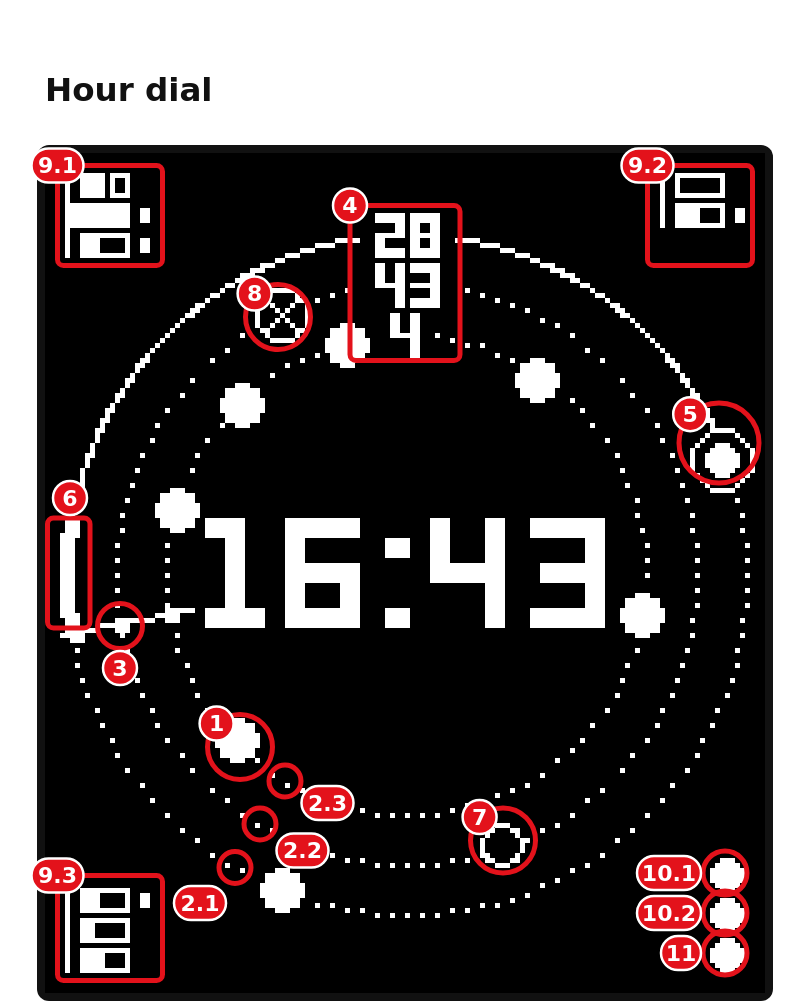
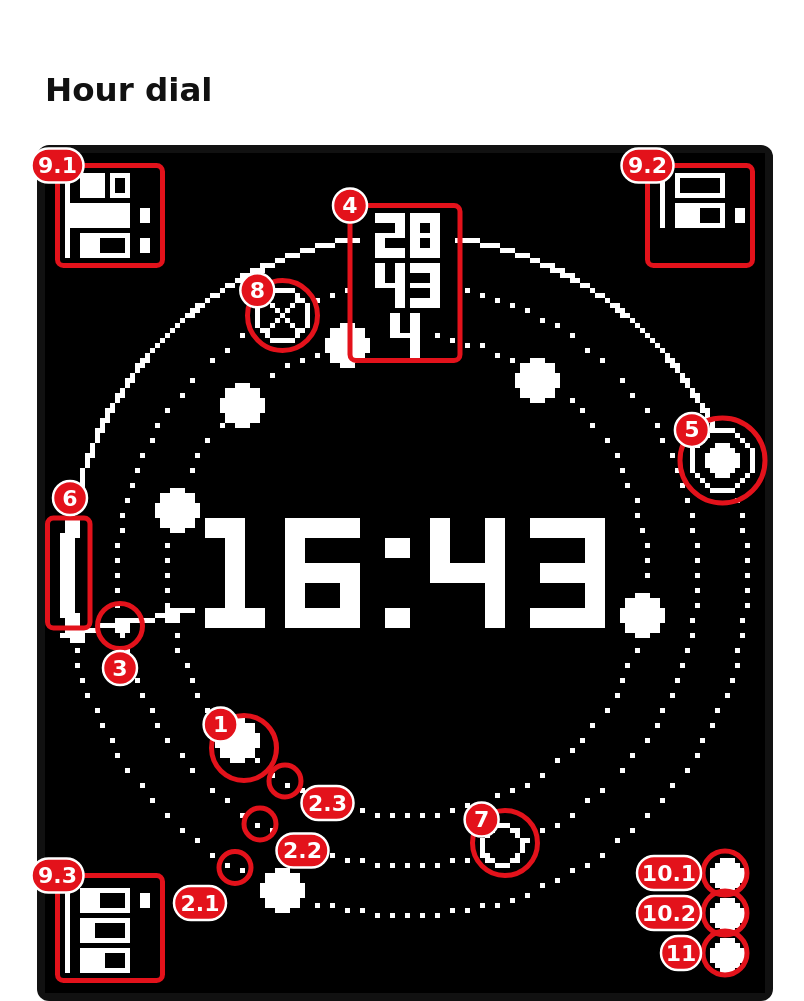
Before and after one commit to jdavis-codes/MBTA-PEBBLE, a website: page docs/watch-guide.html in a window 1280 px wide. Shown: the part 4685-5686 px from the top of the page, without its empty margins (235-1039 px from the left). Drawn offline with Linux system fonts and the light colour scheme.

Commit message:
Hour dial guides: centre the circles on the markers they point at
Co-Authored-By: Claude Fable 5.2 <noreply@anthropic.com>
Claude-Session: https://claude.ai/code/session_018kUttcRWv8pxFU9anVHVt8

```diff
--- a/docs/watch-guide.html
+++ b/docs/watch-guide.html
@@ -99,27 +99,27 @@ mobile:[
 ]},
 dial:{name:'Hour dial',img:'screen-guide-dial.png',y0:150,items:[
  {side:'l',title:'Bluebikes clusters',body:'Three corners each hold one cluster of nearby Bluebikes docks: cluster 1 top left, cluster 2 top right, cluster 3 bottom left. Each bar is one dock and fills from the left with the share of dock slots holding a bike.<br>- A solid bar touching the line is a full dock.<br>- A solid bar with one open cell has one free parking space.',box:[2.5,2.5,23.5,22.5]},
- {side:'l',title:'Canceled train',body:'A crossed circle marks a canceled train. Only shown for commuter rail: subway trains are regularly canceled and rescheduled.',circ:[46.6,32.8,6.5]},
+ {side:'l',title:'Canceled train',body:'A crossed circle marks a canceled train. Only shown for commuter rail: subway trains are regularly canceled and rescheduled.',circ:[47.5,32.5,7]},
  {side:'l',title:'Time left to leave',body:'If the departure warning is enabled in the watchface settings, a bar appears beside the hand when it is time to head to the station. It ends where the hand will be at your minimum time to leave, so it shrinks to nothing as the hand closes in. It pulses between bold and thin.',box:[0.5,73,9,95]},
  {side:'l',title:'The hand',body:'The thin hand points at the current minute, like the minute hand of a clock. Trains just clockwise of it leave soonest.',circ:[15,94.6,4.5],ty:850},
- {side:'l',title:'Trains',body:'Each dot is a train, placed at the minute it departs. Only trains in the next hour are shown.',circ:[39,118.8,6.5],ty:1000},
+ {side:'l',title:'Trains',body:'Each dot is a train, placed at the minute it departs. Only trains in the next hour are shown.',circ:[39.8,119,6.5],ty:1000},
  {side:'r',top:1,title:'Minutes to departure',body:'Minutes until each station’s next train. The number furthest from the center belongs to the outer ring. The numbers sit on the far side from the hand: above the center from quarter past until quarter to, below it for the rest of the hour.',box:[61,10.5,83,41.5]},
- {side:'r',title:'The train to leave for',body:'The dot of the train you should leave for blinks, and a thin line runs to it from the end of the bar beside the hand.',circ:[134.8,58,8]},
+ {side:'r',title:'The train to leave for',body:'The dot of the train you should leave for blinks, and a thin line runs to it from the end of the bar beside the hand.',circ:[135.5,61.5,8.5]},
  {side:'r',title:'Station rings',body:'One ring for each station, in the order set in the watchface settings. The first station is the outer ring.',box:[115,100,143,111]},
- {side:'r',title:'Delayed train',body:'A hollow circle marks a train running 3 minutes or more behind schedule. It sits at its new estimated departure.',circ:[91.6,137.5,6.5],ty:790},
+ {side:'r',title:'Delayed train',body:'A hollow circle marks a train running 3 minutes or more behind schedule. It sits at its new estimated departure.',circ:[92,138,6.5],ty:790},
  {side:'r',title:'Bike dock data',body:BIKE_DATA,circ:[136,144,4.4],ty:925},
  {side:'r',title:'Train data',body:TRAIN_DATA,circ:[136,152,4.4],ty:1062},
  {side:'r',title:'Phone connection',body:PHONE,circ:[136,160,4.4],ty:1165}
 ],
 mobile:[
- {title:'Trains',body:'Each dot is a train, at the minute it departs. Only the next hour is shown.',marks:[{circ:[39,118.8,6.5]}]},
+ {title:'Trains',body:'Each dot is a train, at the minute it departs. Only the next hour is shown.',marks:[{circ:[39.8,119,6.5]}]},
  {title:'Station rings',body:'One ring for each station: {1} station 1, {2} station 2, {3} station 3.',marks:[{circ:[38,142.9,3.2],badge:[31,150]},{circ:[43,134.2,3.2],badge:[51.5,139.5]},{circ:[48,125.6,3.2],badge:[56.5,130]}]},
  {title:'The hand',body:'Points at the current minute. Trains just clockwise of it leave soonest.',marks:[{circ:[15,94.6,4.5],badge:[15,103]}]},
  {title:'Minutes to departure',body:'Minutes until each station’s next departure. Changes sides at quarter past and quarter to.',marks:[{box:[61,10.5,83,41.5]}]},
- {title:'The train to leave for',body:'Its dot blinks, and a thin line runs to it from the bar beside the hand.',marks:[{circ:[134.8,58,8]}]},
+ {title:'The train to leave for',body:'Its dot blinks, and a thin line runs to it from the bar beside the hand.',marks:[{circ:[135.5,61.5,8.5]}]},
  {title:'Time left to leave',body:'A bar beside the hand when it is time to head to the station. It shrinks to nothing as the hand closes in.',marks:[{box:[0.5,73,9,95],badge:[5,69]}]},
- {title:'Delayed train',body:'A hollow circle: 3 minutes or more behind schedule.',marks:[{circ:[91.6,137.5,6.5]}]},
- {title:'Canceled train',body:'A crossed circle. Commuter rail only.',marks:[{circ:[46.6,32.8,6.5]}]},
+ {title:'Delayed train',body:'A hollow circle: 3 minutes or more behind schedule.',marks:[{circ:[92,138,6.5]}]},
+ {title:'Canceled train',body:'A crossed circle. Commuter rail only.',marks:[{circ:[47.5,32.5,7]}]},
  {title:'Bluebikes clusters',body:'One cluster of nearby docks in each corner: {1} {2} {3}. See the Bluebikes indicator guide.',marks:[{box:[2.5,2.5,23.5,22.5]},{box:[120.5,2.5,141.5,22.5]},{box:[2.5,144.5,23.5,165.5]}]},
  {title:'{1} Bike dock data, {2} train data',body:'- Solid circle: up to date.<br>- Pulsing: downloading.<br>- X: the last download failed.',marks:[{circ:[136,144,4.4]},{circ:[136,152,4.4]}]},
  {title:'Phone connection',body:'- Filled: Bluetooth connected.<br>- Hollow: connection lost.',marks:[{circ:[136,160,4.4]}]}
```
Also changed, not shown: docs/guide-dial-mobile.png, docs/guide-dial.png.
